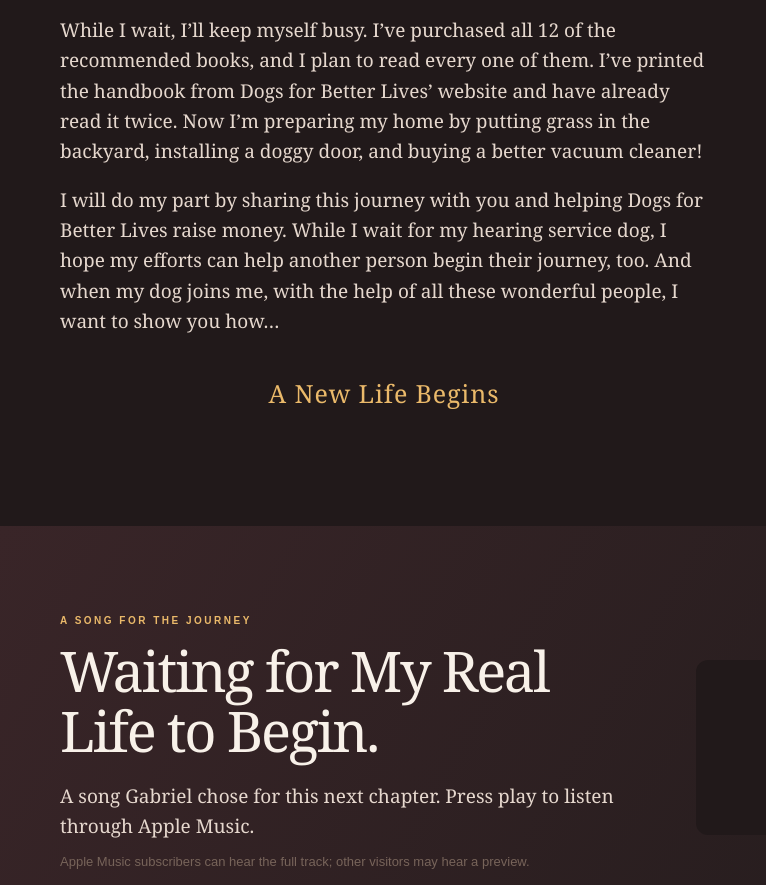
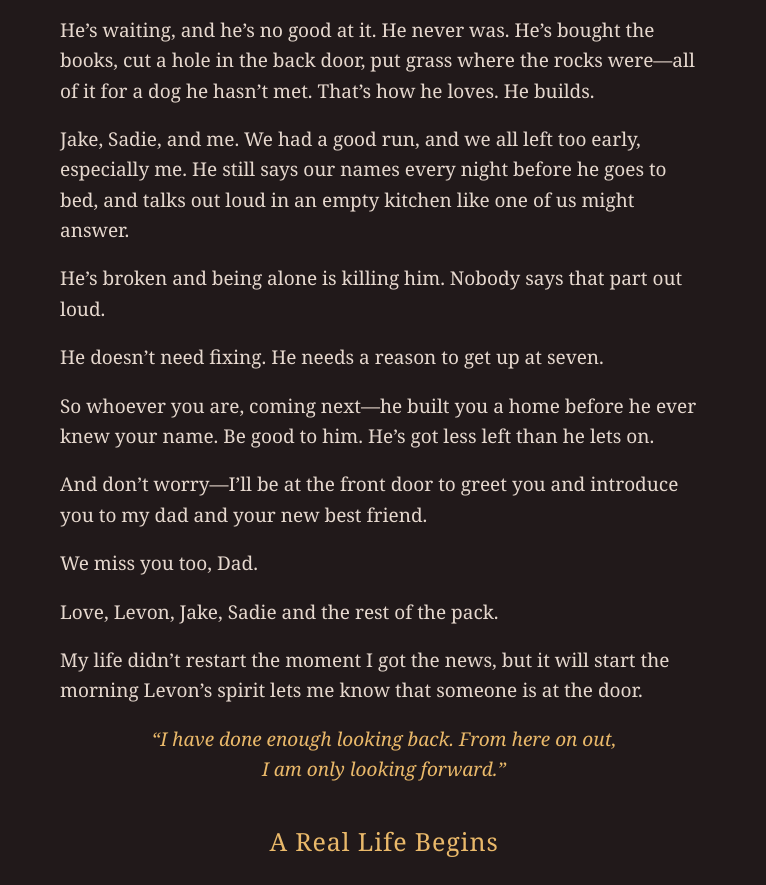
Before and after one commit to DelgadoXofficial/i-cant-hear-the-rain, a plain HTML site: page index.html in a window 1280 px wide. Shown: the part 2550-3435 px from the top of the page, without its empty margins (0-766 px from the left). Drawn offline with Linux system fonts and the light colour scheme; grey boxes are pictures that could not be loaded.

Commit message:
Rewrite end of Gabriel's story with Levon's letter and retitle the ending
Replace the closing paragraphs of the story with the letter from Levon
and the pack, close on the looking-forward quote, and change the ending
line to "A Real Life Begins" to match the rest of the site.

Co-Authored-By: Claude Fable 5.2 <noreply@anthropic.com>
Claude-Session: https://claude.ai/code/session_011NEHkj2SWw4DxdJdEceaN7

```diff
--- a/index.html
+++ b/index.html
@@ -170,9 +170,17 @@
             <p class="lead">I’ve contacted Nevada Vocational Rehabilitation, hoping they’ll pay for my schooling. And with the help of Dustin Dove and his hearing center, I will have a job!</p>
             <p class="lead">Then, out of nowhere, I received the news from Dogs for Better Lives: I made the cut! I’m on the list to receive a hearing service dog… <span class="inner-thought">“I am not sure I deserve this.”</span></p>
             <p class="lead">So now I’m in a holding pattern on the waiting list. There’s no set date. It could be a day, a week, a month, or even two years. The not knowing is the hardest part.</p>
-            <p class="lead">While I wait, I’ll keep myself busy. I’ve purchased all 12 of the recommended books, and I plan to read every one of them. I’ve printed the handbook from Dogs for Better Lives’ website and have already read it twice. Now I’m preparing my home by putting grass in the backyard, installing a doggy door, and buying a better vacuum cleaner!</p>
-            <p class="lead">I will do my part by sharing this journey with you and helping Dogs for Better Lives raise money. While I wait for my hearing service dog, I hope my efforts can help another person begin their journey, too. And when my dog joins me, with the help of all these wonderful people, I want to show you how…</p>
-            <p class="story-ending">A New Life Begins</p>
+            <p class="lead">He’s waiting, and he’s no good at it. He never was. He’s bought the books, cut a hole in the back door, put grass where the rocks were—all of it for a dog he hasn’t met. That’s how he loves. He builds.</p>
+            <p class="lead">Jake, Sadie, and me. We had a good run, and we all left too early, especially me. He still says our names every night before he goes to bed, and talks out loud in an empty kitchen like one of us might answer.</p>
+            <p class="lead">He’s broken and being alone is killing him. Nobody says that part out loud.</p>
+            <p class="lead">He doesn’t need fixing. He needs a reason to get up at seven.</p>
+            <p class="lead">So whoever you are, coming next—he built you a home before he ever knew your name. Be good to him. He’s got less left than he lets on.</p>
+            <p class="lead">And don’t worry—I’ll be at the front door to greet you and introduce you to my dad and your new best friend.</p>
+            <p class="lead">We miss you too, Dad.</p>
+            <p class="lead">Love, Levon, Jake, Sadie and the rest of the pack.</p>
+            <p class="lead">My life didn’t restart the moment I got the news, but it will start the morning Levon’s spirit lets me know that someone is at the door.</p>
+            <p class="lead"><span class="inner-thought">“I have done enough looking back. From here on out,<br>I am only looking forward.”</span></p>
+            <p class="story-ending">A Real Life Begins</p>
           </div>
         </div>
         <aside class="story-aside">
```
